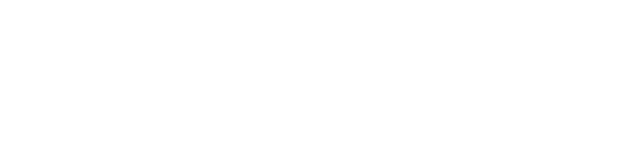
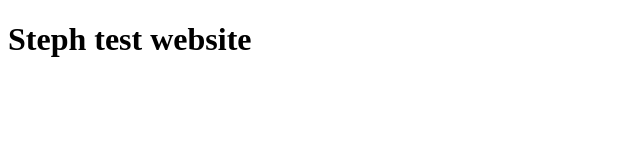
Before and after one commit to stefunnnieee/stefunnnieee.github.io, a plain HTML site: page index.html in a window 1280 px wide. Shown: the whole page, without its empty margins (0-640 px from the left). Drawn offline with Linux system fonts and the light colour scheme.

Commit message:
Update index.html

```diff
--- a/index.html
+++ b/index.html
@@ -3,4 +3,7 @@
 	<head>
 		<title>Steph test website</title>
 	</head>
+	<body>
+		<h1>Steph test website</h1>
+	</body>
 </html>
```
